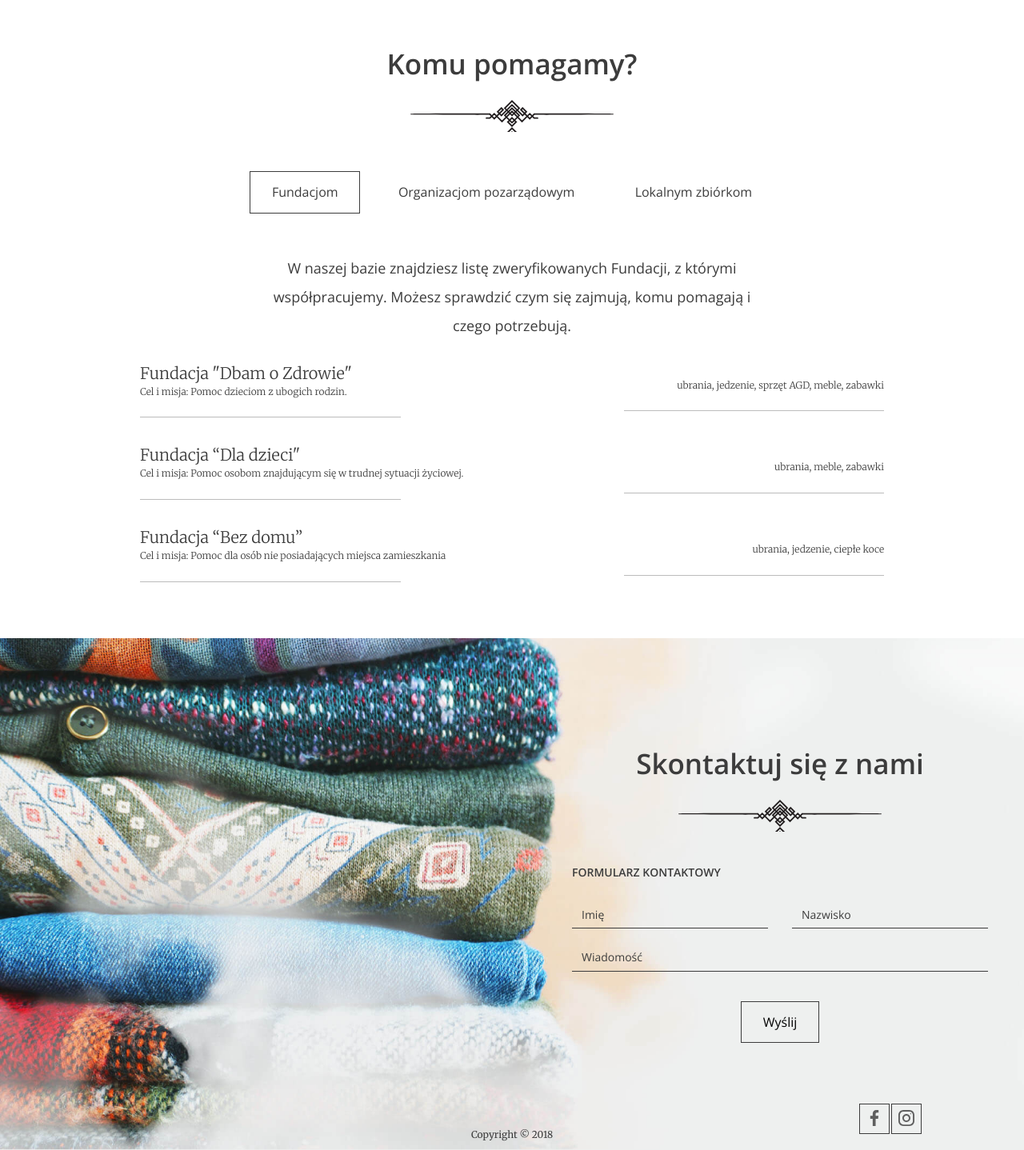
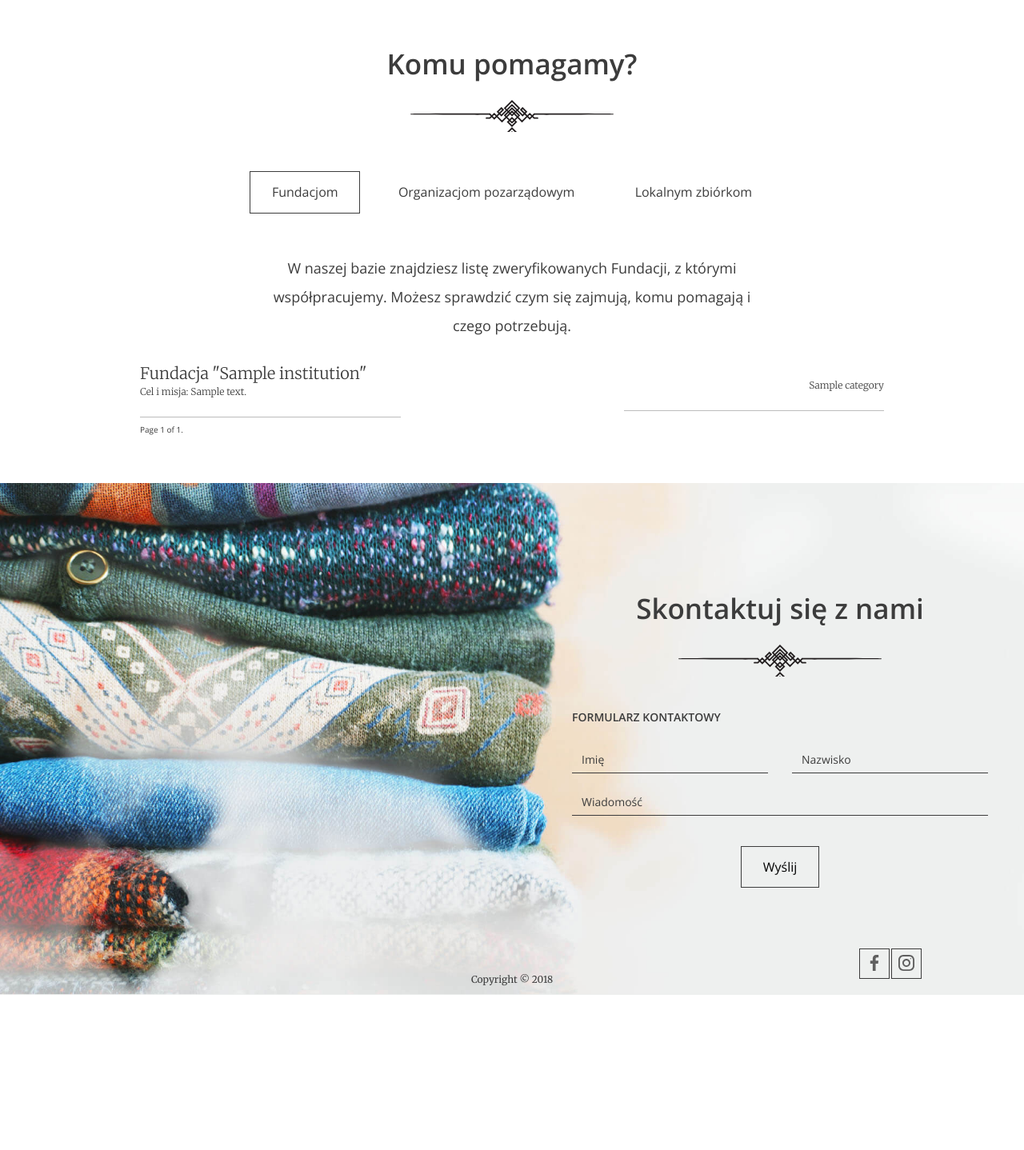
Before and after one commit to BokPa/oddam_w_dobre_rece, a Django app: page / in a window 1280 px wide. Shown: the part 2440-3878 px from the top of the page at 80% size. After the commit the page ends 3684 px from the top, so only its background shows below. Run offline with Django 4.2, Linux system fonts and the light colour scheme; tables that the repository leaves empty hold one stand-in row (values such as "Sample post").

Commit message:
Tasks #1 & #2

```diff
--- a/oddam_w_dobre_rece_app/models.py
+++ b/oddam_w_dobre_rece_app/models.py
@@ -24,7 +24,7 @@ class Institution(models.Model):
         return self.name
 
 class Donation(models.Model):
-    quantity = models.PositiveIntegerField()
+    quantity = models.PositiveIntegerField() #Number of donated bags
     categories = models.ManyToManyField(Category)
     institution = models.ForeignKey(Institution, on_delete=models.CASCADE)
     address = models.CharField(max_length=256)
--- a/oddam_w_dobre_rece_app/views.py
+++ b/oddam_w_dobre_rece_app/views.py
@@ -1,15 +1,49 @@
 from django.conf import settings
 from django.contrib.auth import get_user_model, login, logout
 from django.contrib.auth.mixins import LoginRequiredMixin
+from django.core.paginator import Paginator
+from django.db.models import Sum
 from django.shortcuts import render, get_object_or_404, redirect
 from django.urls import reverse_lazy
 from django.utils import timezone
 from django.views import View
 from django.views.generic import FormView
 
+from oddam_w_dobre_rece_app.models import Donation, Institution, Category
+
+
 class LandingPage(View):
     def get(self, request, *args, **kwargs):
-        return render(request, "oddam_w_dobre_rece_app/index.html")
+        bags_total = Donation.objects.aggregate(Sum('quantity'))['quantity__sum'] or 0
+        supported_institutions = Institution.objects.filter(donation__isnull=False).distinct().count()
+
+        # Paginacja dla fundacji
+        foundations = Institution.objects.filter(type=1).order_by('pk')
+        paginator1 = Paginator(foundations, 5)
+        page1 = request.GET.get('page')
+        found_page = paginator1.get_page(page1)
+
+        # # Paginacja dla organizacji
+        organizations = Institution.objects.filter(type=2)
+        paginator2 = Paginator(organizations, 5)
+        page2 = request.GET.get('page')
+        org_page = paginator2.get_page(page2)
+
+        # # Paginacja dla instytucji lokalnych
+        locals = Institution.objects.filter(type=3)
+        paginator3 = Paginator(locals, 5)
+        page3 = request.GET.get('page')
+        loc_page = paginator3.get_page(page3)
+
+
+        context = {
+            'bags_total': bags_total,
+            'supported_institutions': supported_institutions,
+            'found_page': found_page,
+            'org_page': org_page,
+            'loc_page': loc_page,
+        }
+        return render(request, "oddam_w_dobre_rece_app/index.html", context)
 
 class AddDonation(View):
     def get(self, request, *args, **kwargs):
--- a/templates/oddam_w_dobre_rece_app/base.html
+++ b/templates/oddam_w_dobre_rece_app/base.html
@@ -13,7 +13,7 @@
         {% block content %}
         {% load static %}
         {% endblock %}
-        <footer>
+        <footer id="contact">
           <div class="contact">
             <h2>Skontaktuj się z nami</h2>
             <h3>Formularz kontaktowy</h3>
--- a/templates/oddam_w_dobre_rece_app/index.html
+++ b/templates/oddam_w_dobre_rece_app/index.html
@@ -5,8 +5,8 @@
   <header class="header--main-page">
     <nav class="container container--70">
       <ul class="nav--actions">
-        <li><a href="" class="btn btn--small btn--without-border">Zaloguj</a></li>
-        <li><a href="#" class="btn btn--small btn--highlighted">Załóż konto</a></li>
+        <li><a href="{%url 'login' %}" class="btn btn--small btn--without-border">Zaloguj</a></li>
+        <li><a href="{%url 'register' %}" class="btn btn--small btn--highlighted">Załóż konto</a></li>
       </ul>
 
       <ul>
@@ -32,13 +32,13 @@
   <section id="stats" class="stats">
     <div class="container container--85">
       <div class="stats--item">
-        <em>10</em>
+        <em>{{ bags_total }}</em>
         <h3>Oddanych worków</h3>
         <p>Lorem ipsum dolor sit amet consectetur adipisicing elit. Eius est beatae, quod accusamus illum tempora!</p>
       </div>
 
       <div class="stats--item">
-        <em>5</em>
+        <em>{{ supported_institutions }}</em>
         <h3>Wspartych organizacji</h3>
         <p>Lorem ipsum dolor sit amet consectetur, adipisicing elit. Laboriosam magnam, sint nihil cupiditate quas quam.</p>
       </div>
@@ -72,7 +72,7 @@
       </div>
     </div>
 
-    <a href="#" class="btn btn--large">Załóż konto</a>
+    <a href="{%url 'register' %}" class="btn btn--large">Załóż konto</a>
   </section>
 
   <section id="about-us" class="about-us">
@@ -98,33 +98,40 @@
       <p>W naszej bazie znajdziesz listę zweryfikowanych Fundacji, z którymi współpracujemy. Możesz sprawdzić czym się zajmują, komu pomagają i czego potrzebują.</p>
 
       <ul class="help--slides-items">
+        {% for foundation in found_page %}
         <li>
           <div class="col">
-            <div class="title">Fundacja "Dbam o Zdrowie"</div>
-            <div class="subtitle">Cel i misja: Pomoc dzieciom z ubogich rodzin.</div>
+            <div class="title">Fundacja "{{ foundation.name }}"</div>
+            <div class="subtitle">Cel i misja: {{ foundation.description }}</div>
           </div>
+          <div class="col"><div class="text">
+            {% for category in foundation.categories.all %}
+              {{ category.name }}
+              {% if not forloop.last %}, {% endif %}
+            {% endfor %}
+          </div></div>
+        </li>
+        {% empty %}
+          <li>Obecnie nie pomagamy żadnym fundacjom.</li>
+        {% endfor %}
+      </ul>
+      <div class="pagination">
+        <span class="step-links">
+            {% if found_page.has_previous %}
+                <a href="?page=1#help">&laquo; pierwsza</a>
+                <a href="?page={{ found_page.previous_page_number }}#help">poprzednia</a>
+            {% endif %}
 
-          <div class="col"><div class="text">ubrania, jedzenie, sprzęt AGD, meble, zabawki</div></div>
-        </li>
+            <span class="current">
+                Page {{ found_page.number }} of {{ found_page.paginator.num_pages }}.
+            </span>
 
-        <li>
-          <div class="col">
-            <div class="title">Fundacja “Dla dzieci"</div>
-            <div class="subtitle">Cel i misja: Pomoc osobom znajdującym się w trudnej sytuacji życiowej.</div>
-          </div>
-
-          <div class="col"><div class="text">ubrania, meble, zabawki</div></div>
-        </li>
-
-        <li>
-          <div class="col">
-            <div class="title">Fundacja “Bez domu”</div>
-            <div class="subtitle">Cel i misja: Pomoc dla osób nie posiadających miejsca zamieszkania</div>
-          </div>
-
-          <div class="col"><div class="text">ubrania, jedzenie, ciepłe koce</div></div>
-        </li>
-      </ul>
+            {% if found_page.has_next %}
+                <a href="?page={{ found_page.next_page_number }}#help">następna</a>
+                <a href="?page={{ found_page.paginator.num_pages }}#help">ostatnia &raquo;</a>
+            {% endif %}
+        </span>
+      </div>
       <!-- Pagination
       <ul class="help--slides-pagination">
         <li><a href="#" class="btn btn--small btn--without-border active" data-page="1">1</a></li>
@@ -142,43 +149,40 @@
         quos suscipit corporis!
       </p>
       <ul class="help--slides-items">
+        {% for organization in org_page %}
         <li>
           <div class="col">
-            <div class="title">Organizacja 1</div>
-            <div class="subtitle">Lorem ipsum dolor sit amet consectetur.</div>
+            <div class="title">Organizacja "{{ organization.name }}"</div>
+            <div class="subtitle">Cel i misja: {{ organization.description }}</div>
           </div>
+          <div class="col"><div class="text">
+            {% for category in organization.categories.all %}
+              {{ category.name }}
+              {% if not forloop.last %}, {% endif %}
+            {% endfor %}
+          </div></div>
+        </li>
+        {% empty %}
+          <li>Obecnie nie pomagamy żadnym organizacjom.</li>
+        {% endfor %}
+      </ul>
+      <div class="pagination">
+        <span class="step-links">
+            {% if org_page.has_previous %}
+                <a href="?page=1#help">&laquo; pierwsza</a>
+                <a href="?page={{ org_page.previous_page_number }}#help">poprzednia</a>
+            {% endif %}
 
-          <div class="col"><div class="text">Lorem ipsum dolor sit amet consectetur adipisicing elit.</div></div>
-        </li>
+            <span class="current">
+                Page {{ org_page.number }} of {{ org_page.paginator.num_pages }}.
+            </span>
 
-        <li>
-          <div class="col">
-            <div class="title">Organizacja 2</div>
-            <div class="subtitle">Lorem ipsum dolor sit amet consectetur.</div>
-          </div>
-
-          <div class="col"><div class="text">Lorem ipsum dolor sit amet consectetur adipisicing elit.</div></div>
-        </li>
-
-        <li>
-          <div class="col">
-            <div class="title">Organizacja 3</div>
-            <div class="subtitle">Lorem ipsum dolor sit amet consectetur.</div>
-          </div>
-
-          <div class="col"><div class="text">Lorem ipsum dolor sit amet consectetur adipisicing elit.</div></div>
-        </li>
-
-        <li>
-          <div class="col">
-            <div class="title">Organizacja 4</div>
-            <div class="subtitle">Lorem ipsum dolor sit amet consectetur.</div>
-          </div>
-
-          <div class="col"><div class="text">Lorem ipsum dolor sit amet consectetur adipisicing elit.</div></div>
-        </li>
-      </ul>
-
+            {% if org_page.has_next %}
+                <a href="?page={{ org_page.next_page_number }}#help">następna</a>
+                <a href="?page={{ org_page.paginator.num_pages }}#help">ostatnia &raquo;</a>
+            {% endif %}
+        </span>
+      </div>
       <!-- Pagination
       <ul class="help--slides-pagination">
         <li><a href="#" class="btn btn--small btn--without-border active" data-page="1">1</a></li>
@@ -195,24 +199,39 @@
       <p>Lorem ipsum dolor sit amet, his ocurreret persequeris ea, ad utinam laudem duo. Verterem adipisci partiendo eos ne, ea his reque quaeque recteque, ne quo lobortis intellegam.</p>
       <ul class="help--slides-items">
         <li>
+          {% for local in locals %}
           <div class="col">
-            <div class="title">Lokalna zbiórka 1</div>
-            <div class="subtitle">Lorem ipsum dolor sit amet consectetur.</div>
+            <div class="title">Lokalna zbiórka "{{ local.name }}"</div>
+            <div class="subtitle">Cel i misja: {{ local.description }}</div>
           </div>
+          <div class="col"><div class="text">
+            {% for category in local.categories.all %}
+              {{ category.name }}
+              {% if not forloop.last %}, {% endif %}
+            {% endfor %}
+          </div></div>
+        </li>
+        {% empty %}
+          <li>Obecnie nie pomagamy żadnym lokalnym zbiórkom.</li>
+        {% endfor %}
+      </ul>
+      <div class="pagination">
+        <span class="step-links">
+            {% if loc_page.has_previous %}
+                <a href="?page=1#help">&laquo; pierwsza</a>
+                <a href="?page={{ loc_page.previous_page_number }}#help">poprzednia</a>
+            {% endif %}
 
-          <div class="col"><div class="text">Lorem ipsum dolor sit amet consectetur adipisicing elit.</div></div>
-        </li>
+            <span class="current">
+                Page {{ loc_page.number }} of {{ loc_page.paginator.num_pages }}.
+            </span>
 
-        <li>
-          <div class="col">
-            <div class="title">Lokalna zbiórka 2</div>
-            <div class="subtitle">Lorem ipsum dolor sit amet consectetur.</div>
-          </div>
-
-          <div class="col"><div class="text">Lorem ipsum dolor sit amet consectetur adipisicing elit.</div></div>
-        </li>
-      </ul>
-
+            {% if loc_page.has_next %}
+                <a href="?page={{ loc_page.next_page_number }}#help">następna</a>
+                <a href="?page={{ loc_page.paginator.num_pages }}#help">ostatnia &raquo;</a>
+            {% endif %}
+        </span>
+      </div>
       <!-- Pagination
       <ul class="help--slides-pagination">
         <li><a href="#" class="btn btn--small btn--without-border active" data-page="1">1</a></li>
```
Also changed, not shown: templates/oddam_w_dobre_rece_app/form-confirmation.html (+5 -5 lines), templates/oddam_w_dobre_rece_app/form.html (+6 -6 lines), templates/oddam_w_dobre_rece_app/login.html (+8 -8 lines), templates/oddam_w_dobre_rece_app/register.html (+7 -7 lines).
